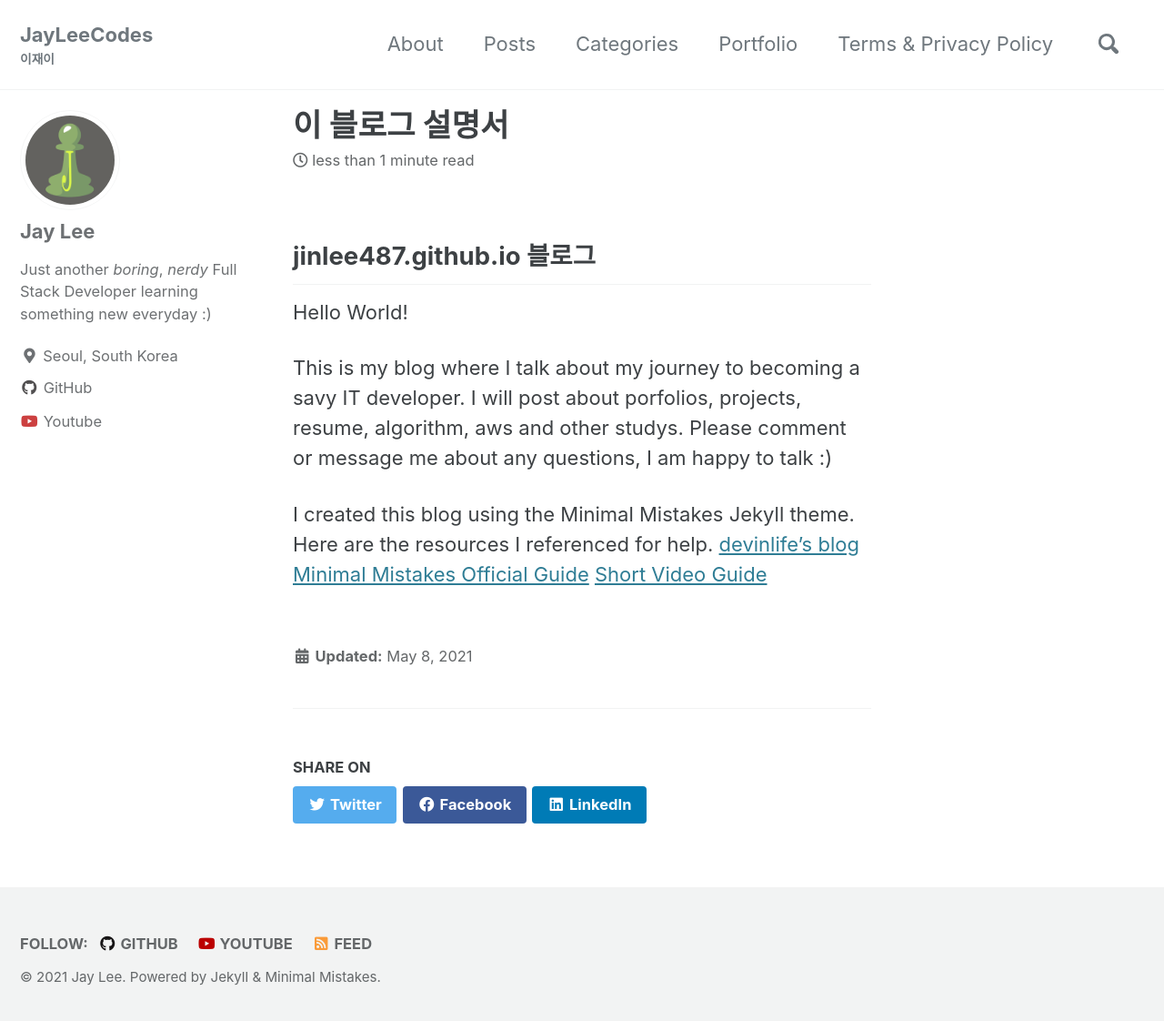
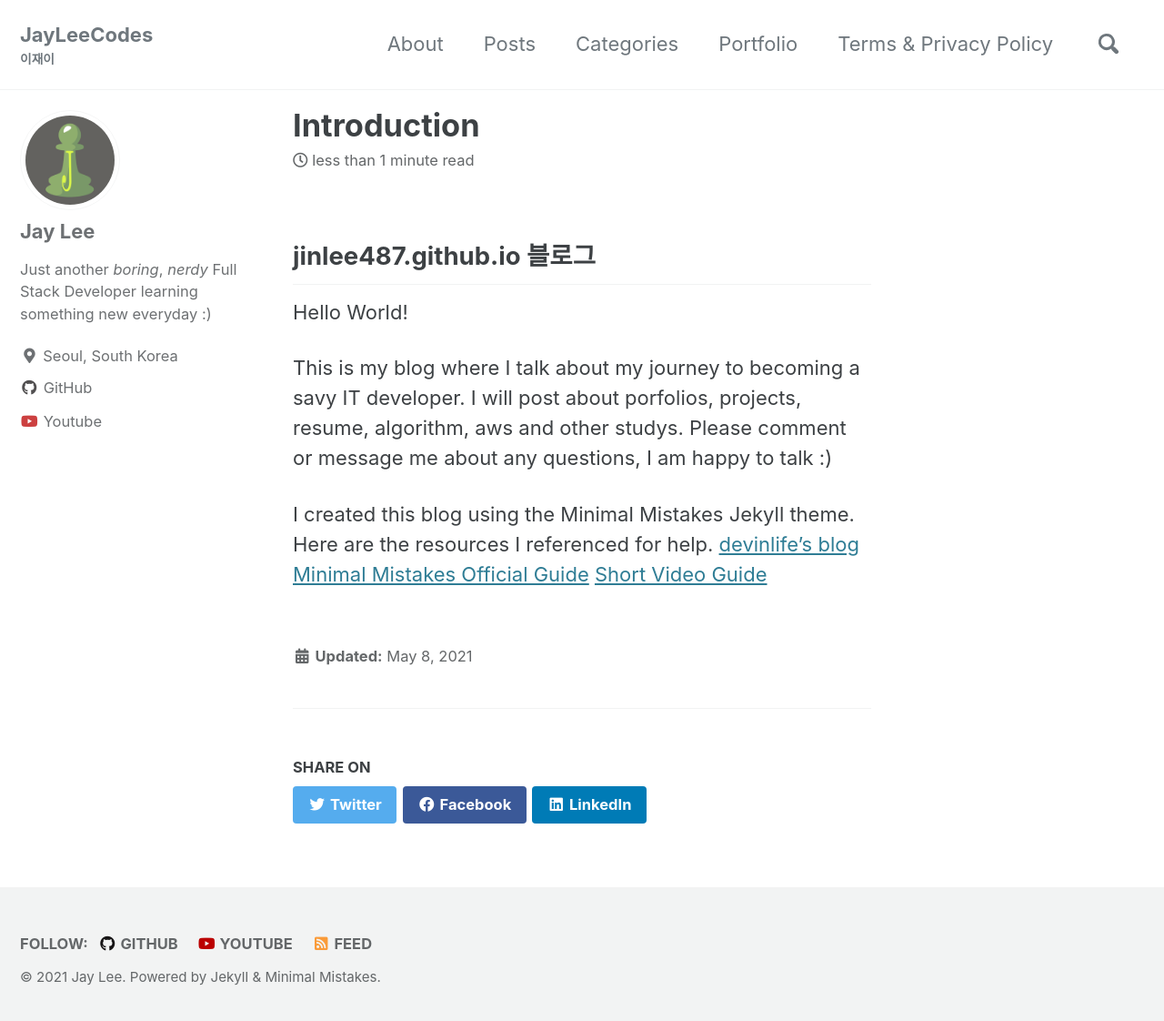
Before and after one commit to jinlee487/jinlee487.github.io, a Jekyll site: the page built from _pages/About.md, in a window 1280 px wide and 1130 px high. Shown: the top 1122 px of the window at 91% size. Built offline with Jekyll 4.4.1, drawn with Linux system fonts in a browser that asks for light colours; cached includes are drawn as plain includes.

Commit message:
update intro

```diff
--- a/_pages/About.md
+++ b/_pages/About.md
@@ -1,5 +1,5 @@
 ---
-title: "이 블로그 설명서"
+title: "Introduction"
 permalink: /about/
 layout: single
 last_modified_at: 2021-05-08T00:08:00-05:00
```
